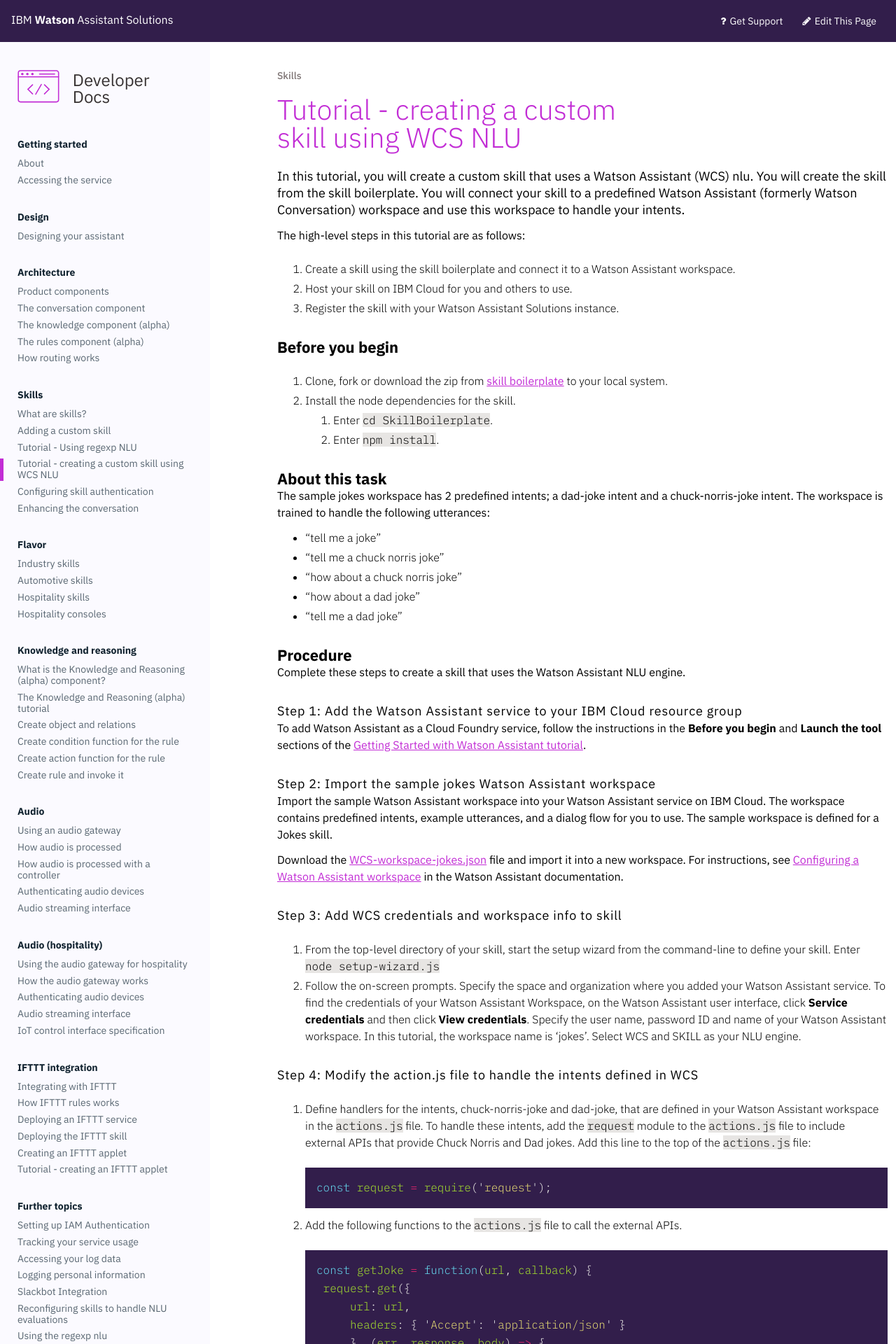
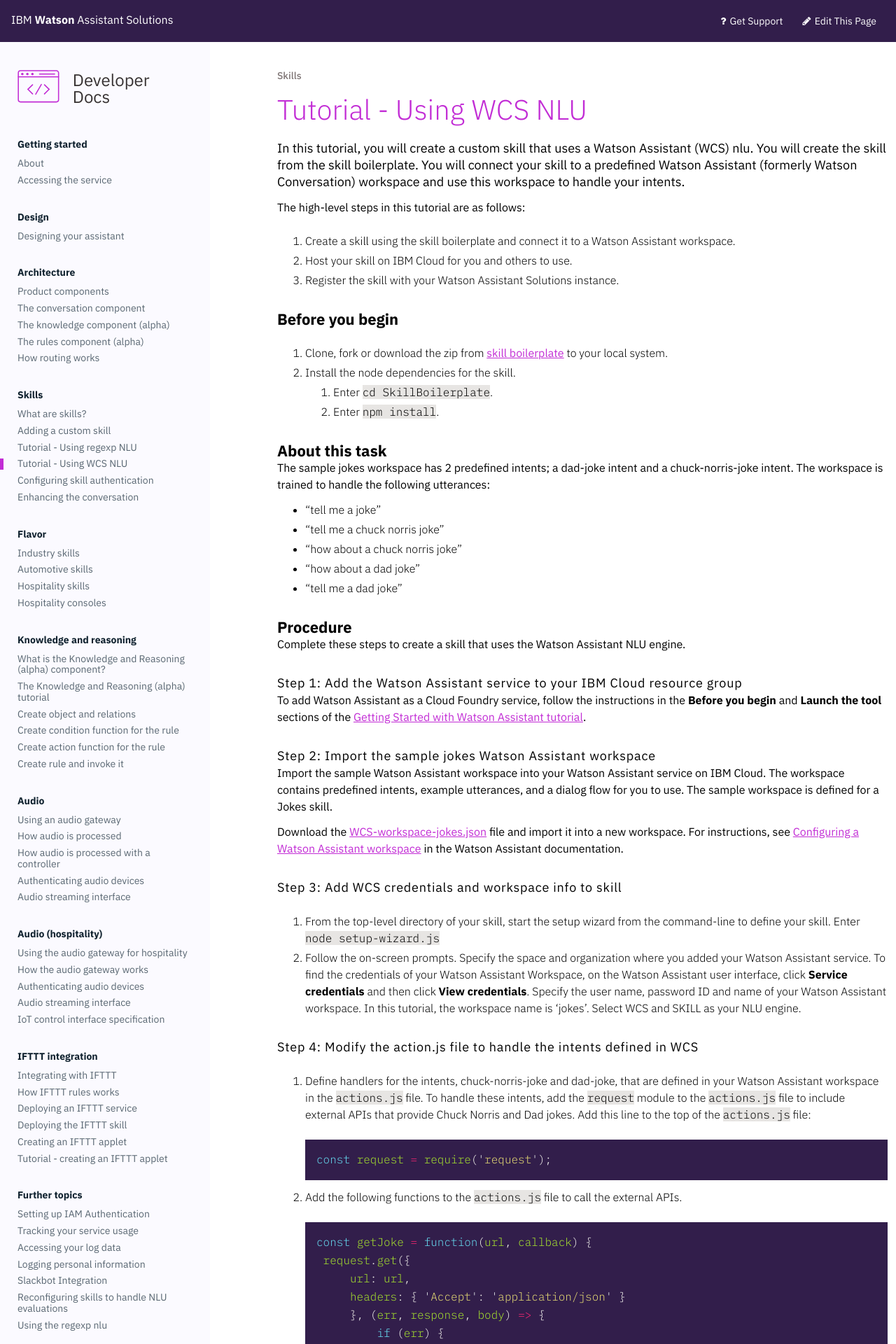
Before and after one commit to Watson-Personal-Assistant/developer, a Jekyll site: the page built from _content/skill/using-wcs.md, in a window 1280 px wide. Shown: the top 1920 px of the page at 70% size. Built offline with Jekyll 4.4.1, drawn with Linux system fonts in a browser that asks for light colours; some web fonts are replaced.

Commit message:
shorten title

```diff
--- a/_content/skill/using-wcs.md
+++ b/_content/skill/using-wcs.md
@@ -1,5 +1,5 @@
 ---
-title: Tutorial - creating a custom skill using WCS NLU
+title: Tutorial - Using WCS NLU
 weight: 40
 ---
 
```
